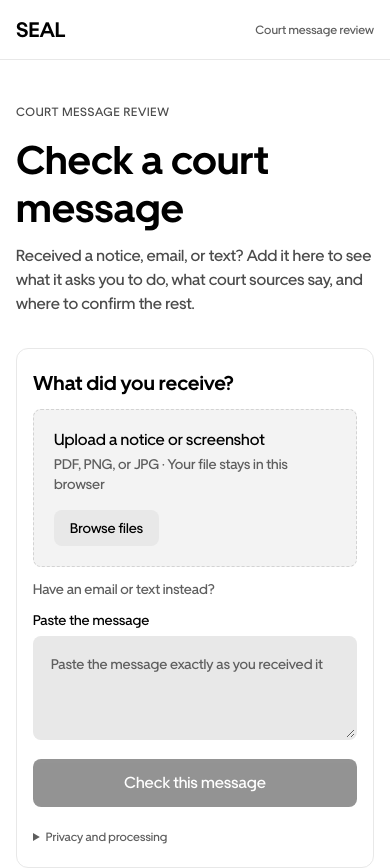
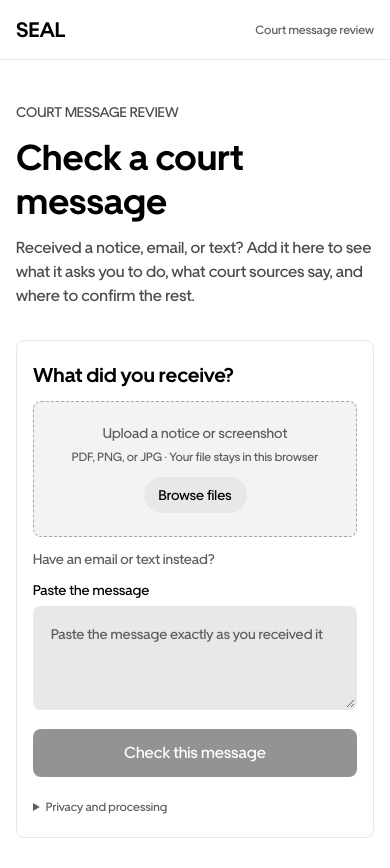
Before and after one commit to Davemafy/seal, a Next.js app: page / in a window 390 px wide. Shown: the top 868 px of the page. Built offline with nearby package versions, Linux system fonts and the light colour scheme.

Commit message:
Align SEAL intake controls to Base Gallery

```diff
--- a/app/workspace.css
+++ b/app/workspace.css
@@ -35,10 +35,10 @@
 .nav-action:hover,.demo-link:hover,.replay-button:hover{background:var(--tertiary)}
 .entry-shell{width:100%;max-width:1240px;min-height:calc(100svh - 148px);margin:0 auto;padding:42px 64px 72px;display:grid;grid-template-columns:minmax(0,1fr) 280px;grid-template-areas:"intro intro" "form guide";column-gap:36px;row-gap:30px;align-content:start;align-items:start}
 .entry-copy{grid-area:intro}
-.entry-kicker{margin:0 0 12px!important;color:var(--muted);font-size:12px!important;font-weight:500;letter-spacing:.06em}
-.entry-copy h1{margin:0;max-width:800px;font-size:clamp(40px,4vw,52px);font-weight:700;line-height:1.15;letter-spacing:0}
+.entry-kicker{margin:0 0 12px!important;color:var(--muted);font-size:14px!important;font-weight:500;line-height:16px;letter-spacing:0}
+.entry-copy h1{margin:0;max-width:800px;font-size:40px;font-weight:700;line-height:52px;letter-spacing:0}
 .entry-copy>p{max-width:750px;margin:12px 0 0;color:#4b4b4b;font-size:16px;line-height:24px}
-.intake{grid-area:form;display:flex;flex-direction:column;gap:12px;padding:24px;border:1px solid var(--line);border-radius:12px;background:#fff}
+.intake{grid-area:form;display:flex;flex-direction:column;gap:12px;padding:24px;border:1px solid var(--line);border-radius:8px;background:#fff}
 .intake-heading{display:flex;justify-content:space-between;gap:16px;align-items:baseline}
 .intake-heading strong{font-size:20px;line-height:28px}
 .intake-heading span{color:var(--muted);font-size:13px}
@@ -49,12 +49,14 @@
 .entry-guide>div strong{font-size:14px;font-weight:500}
 .entry-guide>div small{color:var(--muted);font-size:13px;line-height:19px}
 .guide-limit{margin:18px 0 0;color:var(--muted);font-size:12px;line-height:19px}
-.upload-row{width:100%;min-height:112px;display:flex;align-items:center;justify-content:space-between;gap:16px;padding:20px;text-align:left;border:1px dashed #d3d3d3;border-radius:8px;background:var(--secondary);color:var(--ink)}
-.upload-row:hover,.upload-row.is-dragging{border:2px dashed var(--blue);background:#eff4fe}
-.upload-row strong{display:block;font-size:16px;font-weight:500;line-height:20px}
-.upload-row small{display:block;margin-top:4px;font-size:14px;line-height:20px;color:var(--muted)}
+.upload-row{width:100%;min-height:136px;display:flex;flex-direction:column;align-items:center;justify-content:center;gap:8px;padding:20px;text-align:center;border:1px dashed var(--line-strong);border-radius:8px;background:var(--secondary);color:var(--ink)}
+.upload-row:hover,.upload-row.is-dragging{border-color:var(--blue);background:#eff4fe}
+.upload-row strong{display:block;color:var(--muted);font-size:14px;font-weight:500;line-height:16px}
+.upload-row small{display:block;margin-top:6px;font-size:12px;line-height:20px;color:var(--muted)}
+.upload-row.is-dragging strong{color:var(--blue)}
+.upload-row.is-dragging .upload-browse{visibility:hidden}
 .upload-plus{display:none}
-.upload-browse{flex:none;padding:8px 16px;background:var(--tertiary);border-radius:8px;font-size:14px;font-weight:500;line-height:20px}
+.upload-browse{flex:none;min-width:103px;margin-top:2px;padding:10px 12px;background:var(--tertiary);border-radius:9999px;font-size:14px;font-weight:500;line-height:16px}
 .paste-divider{color:var(--muted);font-size:14px}
 .paste-field{display:block}
 .field-label{display:block;margin-bottom:8px;font-size:14px;font-weight:500;line-height:16px}
@@ -207,10 +209,10 @@
  .nav-trust{font-size:12px}
  .entry-shell,.review-shell{padding:40px 16px 64px}
  .entry-shell{row-gap:32px}
- .entry-copy h1{font-size:40px;line-height:48px}
+ .entry-copy h1{font-size:36px;line-height:44px}
  .entry-copy>p{font-size:16px;line-height:24px}
  .intake{margin-top:0;padding:20px 16px}
- .upload-row{align-items:flex-start;flex-direction:column;min-height:132px}
+ .upload-row{min-height:136px}
  .intake-heading{display:block}
  .intake-heading span{display:block;margin-top:4px}
  .entry-guide{padding:0 4px}
```
